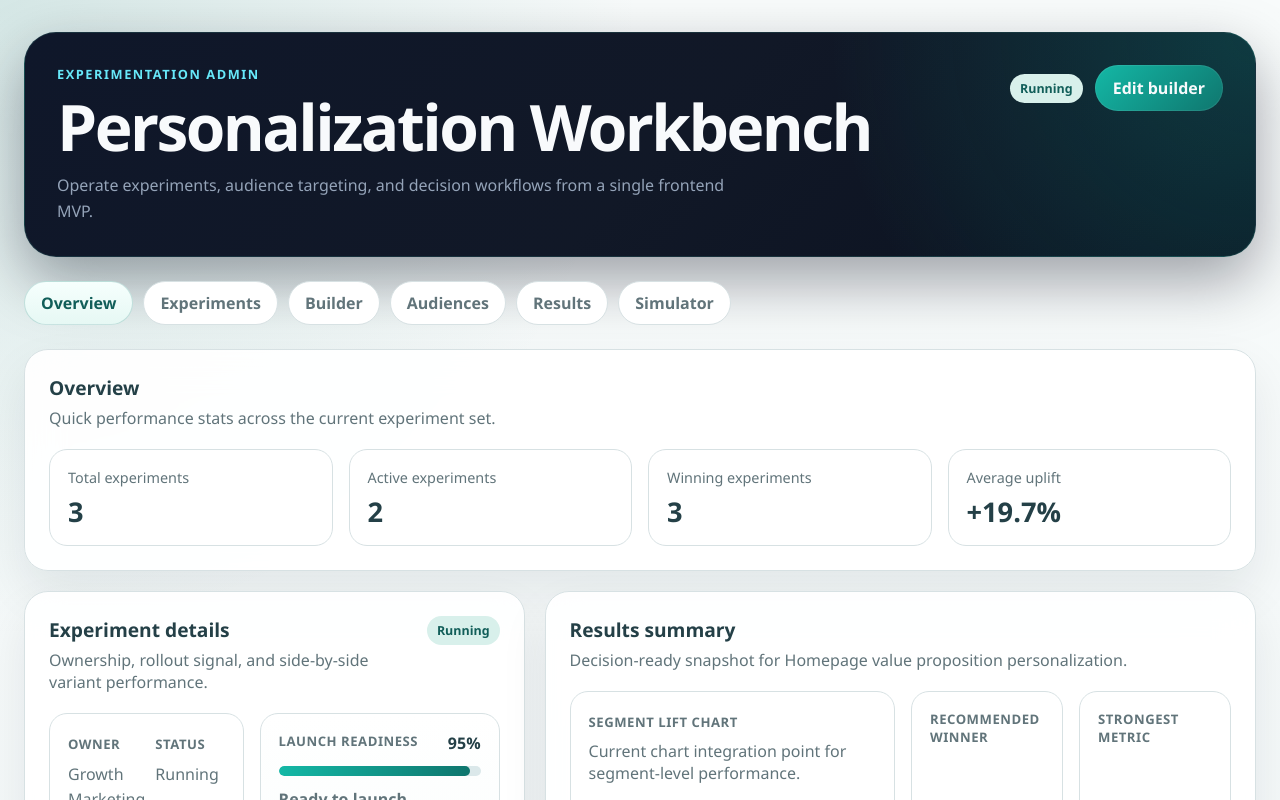
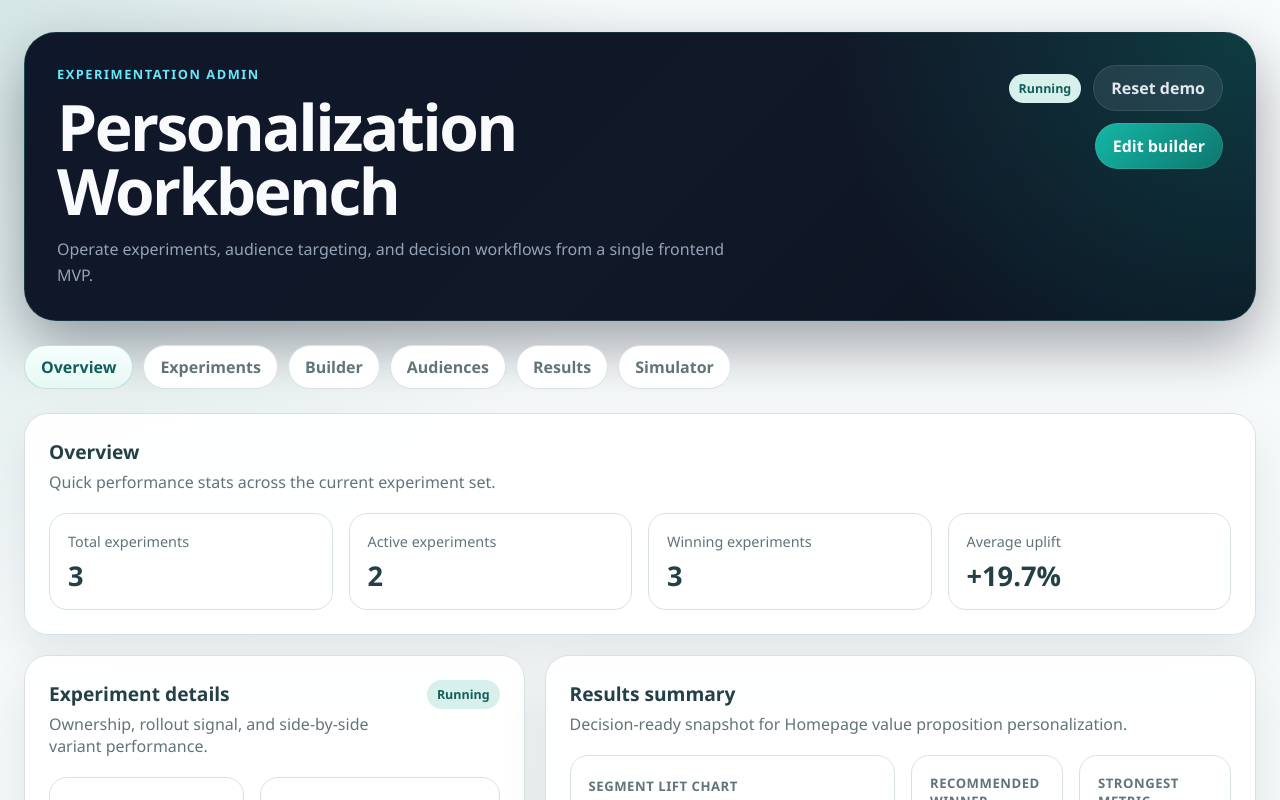
Before and after one commit to pal7/pers-engine, a React (Vite) app: page / in a window 1280 px wide. Shown: the top 800 px of the page. Built offline with nearby package versions, Linux system fonts and the light colour scheme.

Commit message:
reser flow demo

```diff
--- a/src/index.css
+++ b/src/index.css
@@ -686,6 +686,12 @@ strong {
   box-shadow: inset 0 0 0 1px rgba(15, 118, 110, 0.12);
 }
 
+.button--secondary {
+  background: rgba(148, 163, 184, 0.14);
+  color: #e2e8f0;
+  box-shadow: inset 0 0 0 1px rgba(148, 163, 184, 0.18);
+}
+
 .rule-row {
   align-items: center;
   padding: 14px 16px;
--- /dev/null
+++ b/src/lib/demoReset.ts
@@ -0,0 +1,19 @@
+import { experimentsStorageKey } from './experiments'
+import { experimentEventsStorageKey } from './simulatorEvents'
+import { stickyAssignmentsStorageKey } from './stickyAssignments'
+
+const demoStorageKeys = [
+  experimentsStorageKey,
+  stickyAssignmentsStorageKey,
+  experimentEventsStorageKey,
+] as const
+
+export const clearDemoData = () => {
+  if (typeof window === 'undefined') {
+    return
+  }
+
+  demoStorageKeys.forEach((storageKey) => {
+    window.localStorage.removeItem(storageKey)
+  })
+}
--- a/src/pages/PersonalizationWorkbench.tsx
+++ b/src/pages/PersonalizationWorkbench.tsx
@@ -14,6 +14,7 @@ import { SimulatorPanel } from '../components/simulator/SimulatorPanel'
 import { mockAudiences } from '../data/mockAudiences'
 import { mockExperiments } from '../data/mockExperiments'
 import { buildExperimentWithEventResults } from '../lib/experimentEventResults'
+import { clearDemoData } from '../lib/demoReset'
 import {
   buildExperimentFromDraft,
   buildResultsDecisionSummary,
@@ -120,6 +121,26 @@ export function PersonalizationWorkbench() {
     setSearch('')
     setStatusFilter('All')
     setActiveTab('Experiments')
+    setBuilderDraft(createExperimentDraft(mockAudiences))
+  }
+
+  const handleResetDemo = () => {
+    if (
+      typeof window !== 'undefined' &&
+      !window.confirm(
+        'Reset demo data? This clears saved experiments, sticky assignments, and simulator events.',
+      )
+    ) {
+      return
+    }
+
+    clearDemoData()
+    setExperiments(mockExperiments)
+    setExperimentEvents([])
+    setSelectedExperimentId(mockExperiments[0]?.id ?? '')
+    setSearch('')
+    setStatusFilter('All')
+    setActiveTab('Overview')
     setBuilderDraft(createExperimentDraft(mockAudiences))
   }
 
@@ -248,6 +269,9 @@ export function PersonalizationWorkbench() {
           <span className={`badge badge--${selectedExperimentView.status}`}>
             {formatExperimentStatus(selectedExperimentView.status)}
           </span>
+          <button className="button button--secondary" onClick={handleResetDemo} type="button">
+            Reset demo
+          </button>
           <button
             className="button button--primary"
             onClick={() => setActiveTab('Builder')}
```
